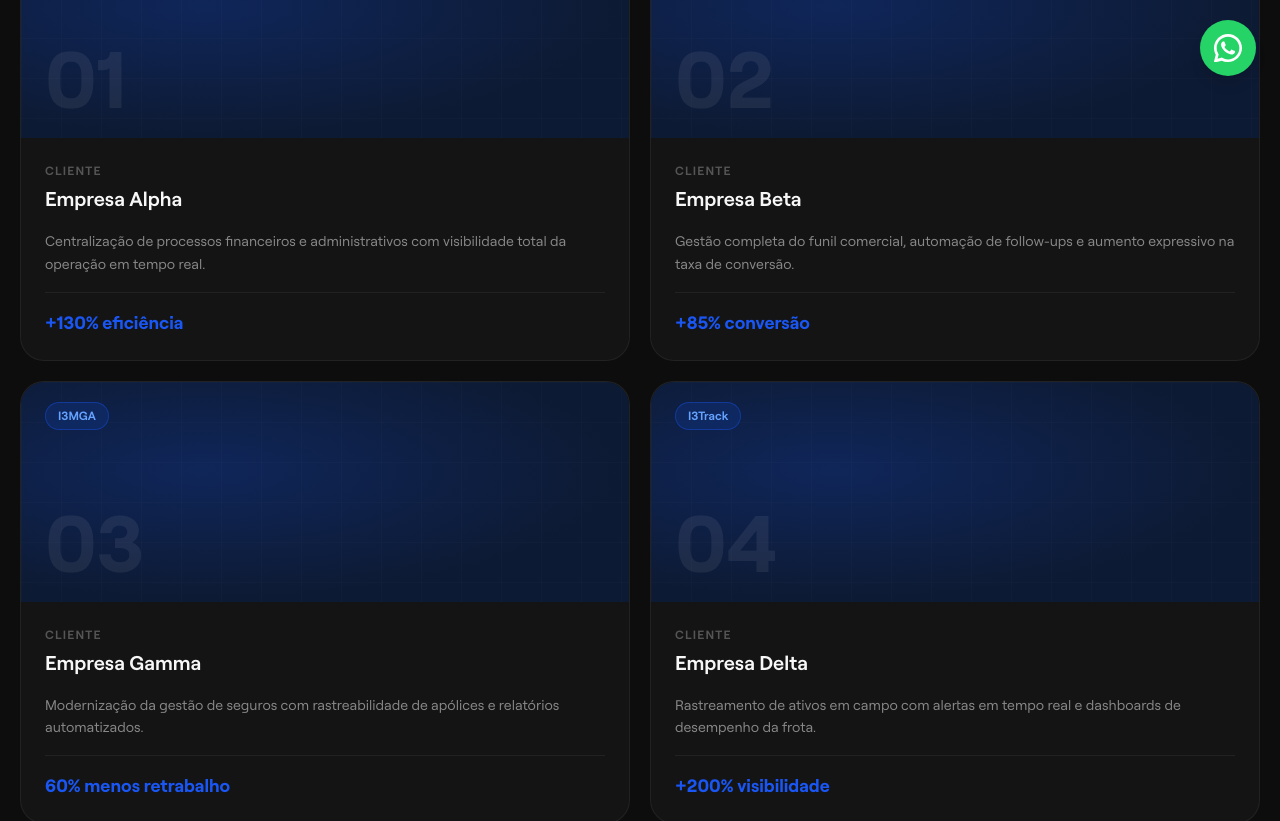
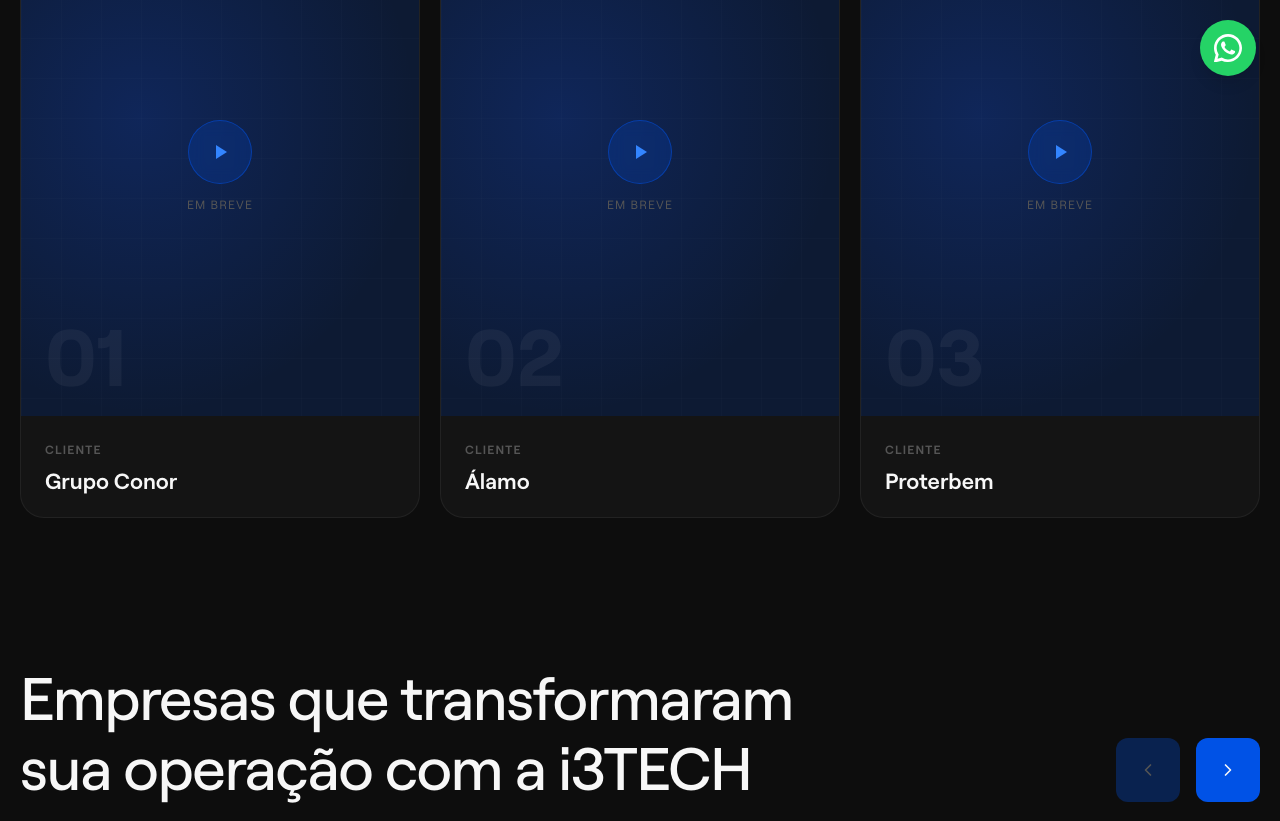
Before and after one commit to brunobragaia25/i3tech, a Next.js app: page /cases in a window 1280 px wide. Shown: the part 700-1521 px from the top of the page. Built offline with nearby package versions, Linux system fonts and the light colour scheme.

Commit message:
feat: substituir cards cases por 3 clientes reais com placeholder de vídeo
Co-Authored-By: Claude Sonnet 4.6 <noreply@anthropic.com>

```diff
--- a/app/cases/page.tsx
+++ b/app/cases/page.tsx
@@ -50,85 +50,46 @@ function Hero() {
 
 /* ─── Case Cards ─────────────────────────────────── */
 const cases = [
-  {
-    id: "01",
-    empresa: "Empresa Alpha",
-    solucao: "I3Gestão",
-    descricao: "Centralização de processos financeiros e administrativos com visibilidade total da operação em tempo real.",
-    resultado: "+130% eficiência",
-  },
-  {
-    id: "02",
-    empresa: "Empresa Beta",
-    solucao: "I3CRM",
-    descricao: "Gestão completa do funil comercial, automação de follow-ups e aumento expressivo na taxa de conversão.",
-    resultado: "+85% conversão",
-  },
-  {
-    id: "03",
-    empresa: "Empresa Gamma",
-    solucao: "I3MGA",
-    descricao: "Modernização da gestão de seguros com rastreabilidade de apólices e relatórios automatizados.",
-    resultado: "60% menos retrabalho",
-  },
-  {
-    id: "04",
-    empresa: "Empresa Delta",
-    solucao: "I3Track",
-    descricao: "Rastreamento de ativos em campo com alertas em tempo real e dashboards de desempenho da frota.",
-    resultado: "+200% visibilidade",
-  },
+  { id: "01", cliente: "Grupo Conor",  video: null as string | null },
+  { id: "02", cliente: "Álamo",        video: null as string | null },
+  { id: "03", cliente: "Proterbem",    video: null as string | null },
 ];
 
 function CaseCard({ c, index }: { c: typeof cases[0]; index: number }) {
-  const [hovered, setHovered] = useState(false);
   return (
     <motion.div
-      className="flex-1 flex flex-col rounded-[24px] overflow-hidden cursor-pointer"
-      style={{
-        background: "#141414",
-        border: "1px solid rgba(255,255,255,0.06)",
-        borderColor: hovered ? "rgba(255,255,255,0.14)" : "rgba(255,255,255,0.06)",
-        transition: "border-color 0.3s",
-      }}
-      onMouseEnter={() => setHovered(true)}
-      onMouseLeave={() => setHovered(false)}
+      className="flex flex-col rounded-[24px] overflow-hidden"
+      style={{ background: "#141414", border: "1px solid rgba(255,255,255,0.06)" }}
       initial={{ opacity: 0, y: 32 }}
       whileInView={{ opacity: 1, y: 0 }}
       viewport={{ once: true, margin: "-60px" }}
       transition={{ duration: 0.6, delay: index * 0.1, ease: [0.22, 1, 0.36, 1] }}
     >
-      {/* Image area */}
-      <div className="relative w-full overflow-hidden" style={{ height: 220, background: "#0d1a33" }}>
+      {/* Área de vídeo */}
+      <div className="relative w-full flex items-center justify-center" style={{ aspectRatio: "4/5", background: "#0d1a33" }}>
         <div className="absolute inset-0" style={{ background: "radial-gradient(ellipse at 30% 40%, #1956f333 0%, transparent 70%)" }} />
-        <div
-          className="absolute inset-0 opacity-10"
-          style={{
-            backgroundImage: "linear-gradient(rgba(255,255,255,0.15) 1px, transparent 1px), linear-gradient(90deg, rgba(255,255,255,0.15) 1px, transparent 1px)",
-            backgroundSize: "40px 40px",
-          }}
-        />
-        <span className="absolute bottom-5 left-6 font-bold select-none" style={{ fontSize: 80, color: "rgba(255,255,255,0.07)", fontFamily: "var(--font-dm-sans), sans-serif", lineHeight: 1 }}>
+        <div className="absolute inset-0 opacity-10" style={{ backgroundImage: "linear-gradient(rgba(255,255,255,0.15) 1px, transparent 1px), linear-gradient(90deg, rgba(255,255,255,0.15) 1px, transparent 1px)", backgroundSize: "40px 40px" }} />
+        {c.video ? (
+          <video src={c.video} className="absolute inset-0 w-full h-full object-cover" controls />
+        ) : (
+          <div className="relative flex flex-col items-center gap-3">
+            <div className="flex items-center justify-center rounded-full" style={{ width: 64, height: 64, background: "rgba(0,82,230,0.2)", border: "1px solid rgba(0,82,230,0.5)", backdropFilter: "blur(8px)" }}>
+              <svg width="24" height="24" viewBox="0 0 24 24" fill="#3385ff">
+                <path d="M8 5v14l11-7z" />
+              </svg>
+            </div>
+            <span style={{ color: "#555", fontSize: 12, fontFamily: "var(--font-roobert), sans-serif", letterSpacing: "0.1em", textTransform: "uppercase" }}>Em breve</span>
+          </div>
+        )}
+        <span className="absolute bottom-5 left-6 font-bold select-none" style={{ fontSize: 80, color: "rgba(255,255,255,0.05)", fontFamily: "var(--font-dm-sans), sans-serif", lineHeight: 1 }}>
           {c.id}
-        </span>
-        <span
-          className="absolute top-5 left-6 px-3 py-1 rounded-full text-[12px] font-semibold"
-          style={{ background: "rgba(25,86,243,0.15)", border: "1px solid rgba(25,86,243,0.4)", color: "#66a3ff", fontFamily: "var(--font-dm-sans), sans-serif", backdropFilter: "blur(8px)" }}
-        >
-          {c.solucao}
         </span>
       </div>
 
-      {/* Content */}
-      <div className="flex flex-col gap-4 p-6 flex-1">
-        <div className="flex flex-col gap-1">
-          <span className="text-[12px] font-semibold uppercase tracking-widest" style={{ color: "#555", fontFamily: "var(--font-dm-sans), sans-serif" }}>Cliente</span>
-          <h3 className="text-[20px] font-semibold" style={{ color: "#f7f7f7", fontFamily: "var(--font-dm-sans), sans-serif" }}>{c.empresa}</h3>
-        </div>
-        <p className="text-[14px] leading-relaxed flex-1" style={{ color: "#888", fontFamily: "var(--font-dm-sans), sans-serif" }}>{c.descricao}</p>
-        <div className="flex items-center justify-between pt-4" style={{ borderTop: "1px solid rgba(255,255,255,0.06)" }}>
-          <span className="text-[18px] font-bold" style={{ color: "#1956f3", fontFamily: "var(--font-dm-sans), sans-serif" }}>{c.resultado}</span>
-        </div>
+      {/* Nome */}
+      <div className="px-6 py-5">
+        <span className="text-[12px] font-semibold uppercase tracking-widest" style={{ color: "#555", fontFamily: "var(--font-dm-sans), sans-serif" }}>Cliente</span>
+        <h3 className="text-[22px] font-semibold mt-1" style={{ color: "#f7f7f7", fontFamily: "var(--font-dm-sans), sans-serif" }}>{c.cliente}</h3>
       </div>
     </motion.div>
   );
@@ -138,7 +99,7 @@ function CasesGrid() {
   return (
     <section style={{ background: "#0d0d0d" }}>
       <div className="max-w-[1280px] mx-auto px-4 md:px-5 pt-12 md:pt-[108px] pb-16 md:pb-20">
-        <div className="grid grid-cols-1 md:grid-cols-2 gap-5">
+        <div className="grid grid-cols-1 md:grid-cols-3 gap-5">
           {cases.map((c, i) => (
             <CaseCard key={c.id} c={c} index={i} />
           ))}
```
